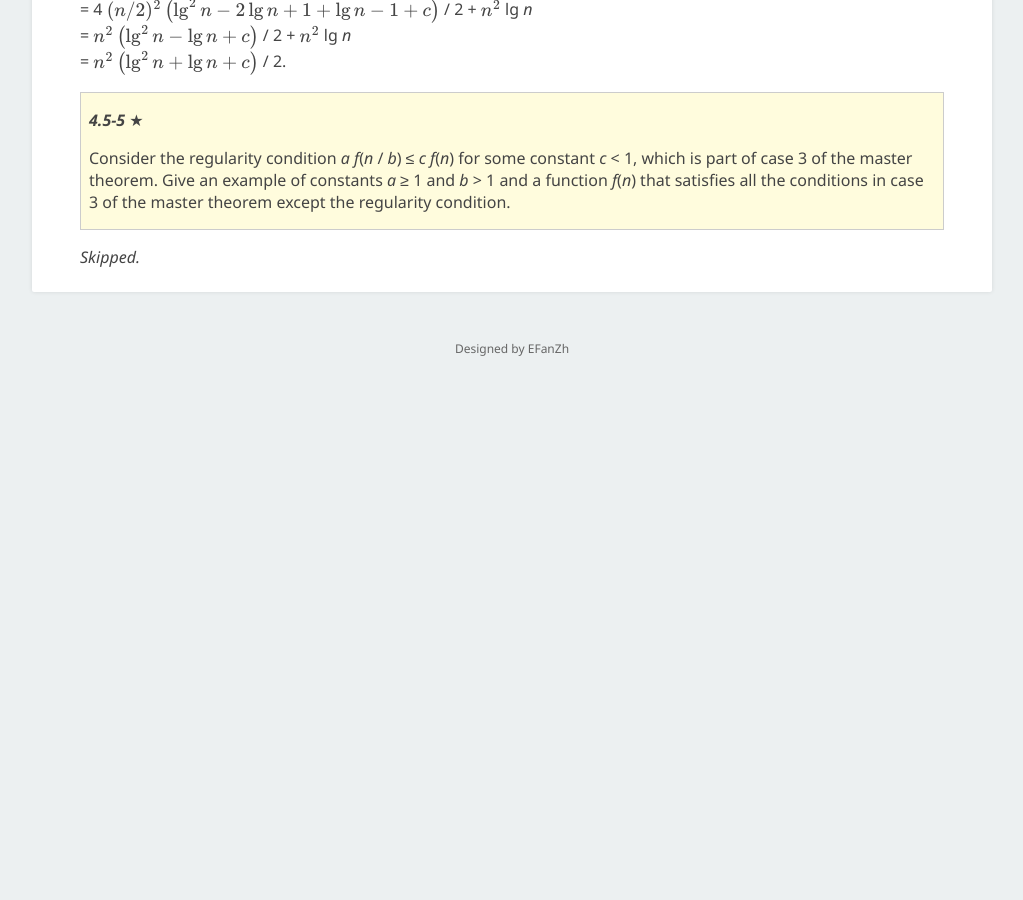
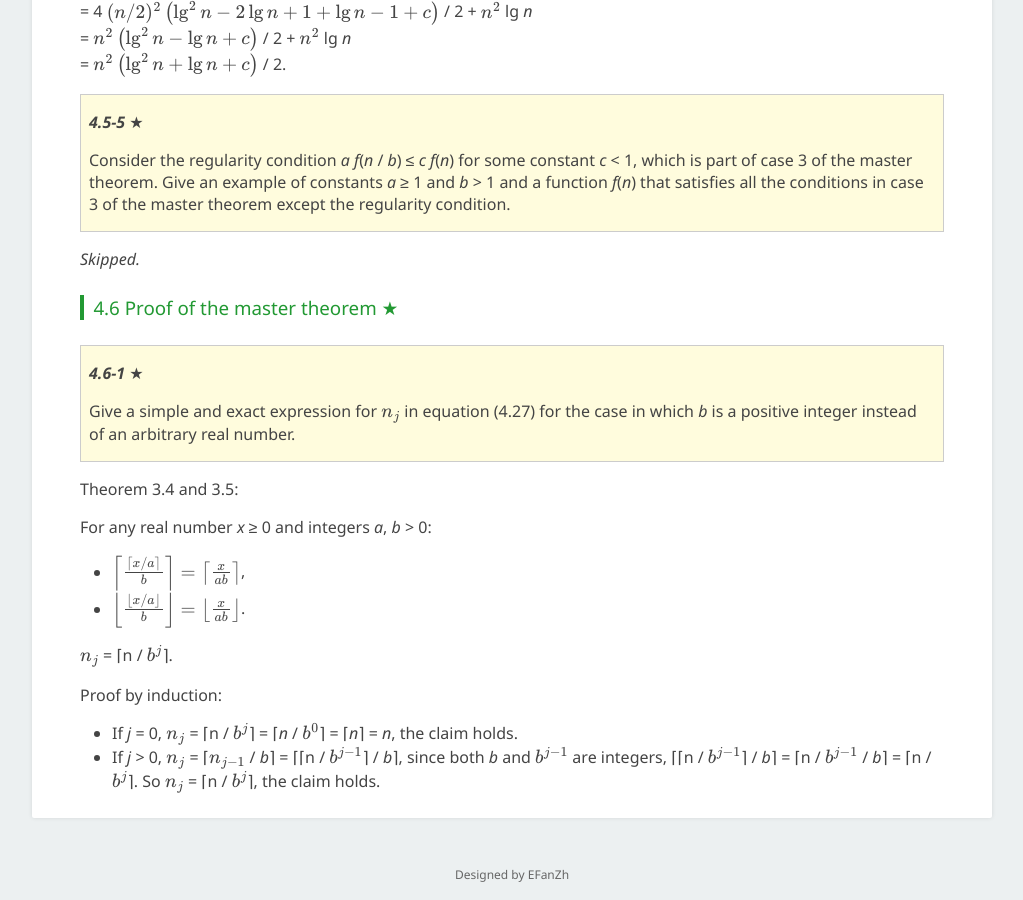
Before and after one commit to EFanZh/efanzh.github.io, a Jekyll site: the page built from _posts/2018-10-05-introduction-to-algorithms-exercises.md, in a window 1280 px wide and 900 px high, scrolled down 32171 px. Shown: the whole window, without its empty margins (128-1151 px from the left). Built offline with Jekyll 4.4.1, drawn with Linux system fonts in a browser that asks for light colours; formulas are drawn with MathJax 3; before the commit the page ends 32576 px from its top, so only the background shows below that; some of the changed text lies outside the part shown.

Commit message:
Add exercise 4.6-1 from CLRS

```diff
--- a/_posts/2018-10-05-introduction-to-algorithms-exercises.md
+++ b/_posts/2018-10-05-introduction-to-algorithms-exercises.md
@@ -1280,7 +1280,7 @@ Verification:
 
 *T*(*n*)\
 = 3 *T*(⌊*n* / 2⌋) + *n*\
-≤ 3 (*c* $\lfloor{}n / 2\rfloor^{\lg 3}$ - 2 ⌊*n* / 2⌋) + *n*\
+≤ 3 (*c* $\left\lfloor{}n / 2\right\rfloor^{\lg 3}$ - 2 ⌊*n* / 2⌋) + *n*\
 ≤ 3 (*c* $\left(n / 2\right)^{\lg 3}$ - 2 (*n* / 2)) + *n*\
 = 3 (*c* $n^{\lg 3}$ / 3 - *n*) + *n*\
 = 3 *c* $n^{\lg 3}$ / 3 - 3 *n* + *n*\
@@ -1461,3 +1461,25 @@ Verification:
 > conditions in case 3 of the master theorem except the regularity condition.
 
 *Skipped.*
+
+#### 4.6 Proof of the master theorem ★
+
+> ***4.6-1*** ★
+>
+> Give a simple and exact expression for $n_j$ in equation (4.27) for the case in which *b* is a positive integer
+> instead of an arbitrary real number.
+
+Theorem 3.4 and 3.5:
+
+For any real number *x* ≥ 0 and integers *a*, *b* > 0:
+
+- $\left\lceil\frac{\left\lceil x / a\right\rceil}{b}\right\rceil = \left\lceil\frac{x}{a b}\right\rceil$,
+- $\left\lfloor\frac{\left\lfloor x / a\right\rfloor}{b}\right\rfloor = \left\lfloor\frac{x}{a b}\right\rfloor$.
+
+$n_j$ = ⌈n / $b^j$⌉.
+
+Proof by induction:
+
+- If *j* = 0, $n_j$ = ⌈n / $b^j$⌉ = ⌈*n* / $b^0$⌉ = ⌈*n*⌉ = *n*, the claim holds.
+- If *j* > 0, $n_j$ = ⌈$n_{j - 1}$ / *b*⌉ = ⌈⌈n / $b^{j - 1}$⌉ / *b*⌉, since both *b* and $b^{j - 1}$ are integers,
+  ⌈⌈n / $b^{j - 1}$⌉ / *b*⌉ = ⌈n / $b^{j - 1}$ / *b*⌉ = ⌈n / $b^j$⌉. So $n_j$ = ⌈n / $b^j$⌉, the claim holds.
```
